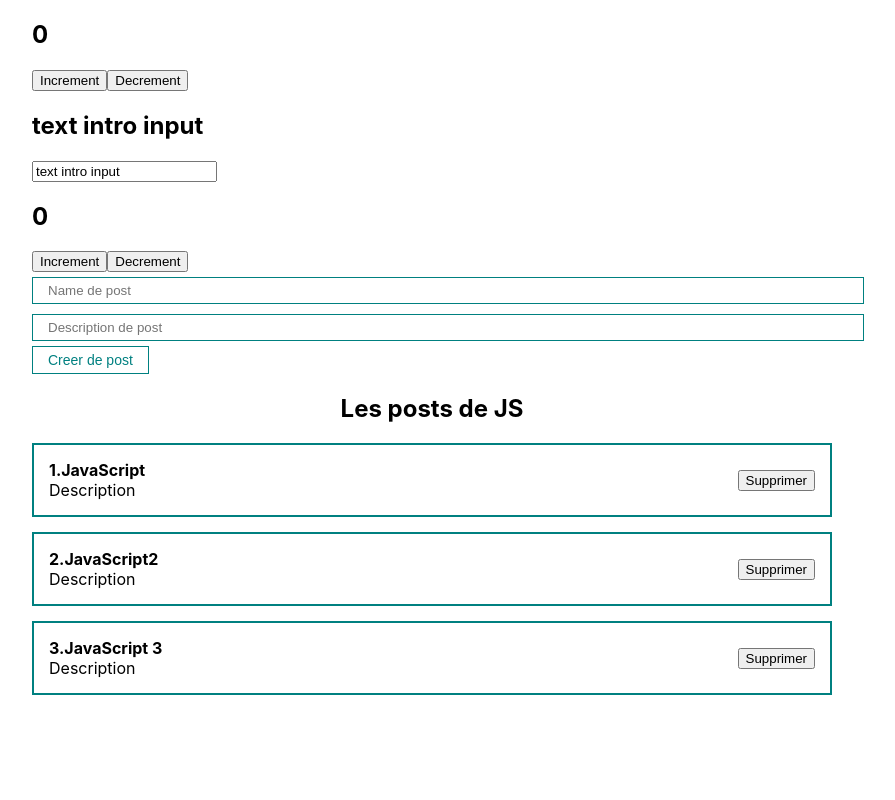
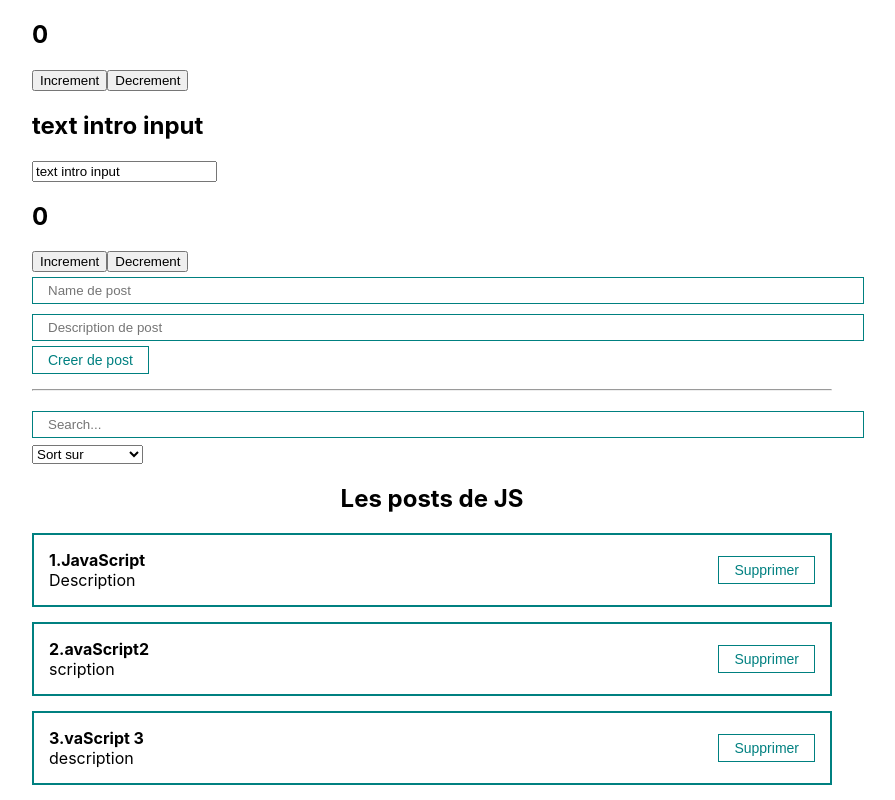
Before and after one commit to TozurElena/react_base_project, a React (Create React App) app: page / in a window 1280 px wide. Shown: the whole page, without its empty margins (208-1103 px from the left). Built offline with nearby package versions, Linux system fonts and the light colour scheme.

Commit message:
add sort et seartch

```diff
--- a/src/App.js
+++ b/src/App.js
@@ -4,6 +4,8 @@ import Counter from './components/Counter';
 import PostForm from './components/PostForm';
 
 import PostList from './components/PostList';
+import MyInput from './components/UI/input/MyInput';
+import MySelect from './components/UI/select/MySelect';
 
 import './styles/App.css'
 
@@ -11,14 +13,33 @@ function App() {
   const [value, setValue] = useState('text intro input');
   const [posts, setPosts] = useState( [
     {id:1, title: 'JavaScript', body: 'Description'},
-    {id:2, title: 'JavaScript2', body: 'Description'},
-    {id:3, title: 'JavaScript 3', body: 'Description'}
+    {id:2, title: 'avaScript2', body: 'scription'},
+    {id:3, title: 'vaScript 3', body: 'description'}
   ])
+  const [selectedSort, setSelectedSort] = useState('')
+  const [searchQuery, setSearchQuery] = useState('')
+
+  function getSortedPosts() {
+    if (selectedSort) {
+      return [...posts].sort((a, b) => a[selectedSort].localeCompare(b[selectedSort]))
+    }
+    return posts;
+  }
+
+  const sortedPosts = getSortedPosts()
 
   const createPost = (newPost) => {
     setPosts([...posts, newPost])
   }
 
+  // get post from component child
+  const removePost = (post) => {
+    setPosts(posts.filter(p => p.id !== post.id))
+  }
+  const sortPosts = (sort) => {
+    setSelectedSort(sort);
+
+  }
 
   return (
     <div className="App">
@@ -27,7 +48,30 @@ function App() {
       <input type="text" value={value} onChange={event => setValue(event.target.value)}/>
       <ClassCounter/>
       <PostForm create={createPost}/>
-      <PostList posts={posts} title="Les posts de JS"/>
+      <hr style={{margin: '15px 0'}}/>
+
+      <div>
+        <MyInput
+          value={searchQuery}
+          onChange={e => setSearchQuery(e.target.value)}
+          placeholder="Search..."
+        />
+        <MySelect
+            value={selectedSort}
+            onChange={sortPosts}
+            defaultValue="Sort sur"
+            options={[
+              {value: 'title', name: 'Sur title'},
+              {value: 'body', name: 'Sur description'},
+
+            ]}
+        />
+      </div>
+      {posts.length !== 0
+        ? <PostList remove={removePost} posts={sortedPosts} title="Les posts de JS"/>
+        : <h2>Posts n'ont pas été trouvés</h2>
+        }
+
 
 
     </div>
--- a/src/components/PostItems.jsx
+++ b/src/components/PostItems.jsx
@@ -1,4 +1,5 @@
 import React from "react";
+import MyButton from "./UI/button/MyButton";
 
 const PostItems = (props) => {
   return(
@@ -10,7 +11,7 @@ const PostItems = (props) => {
           </div>
         </div>
         <div className='post_btns'>
-          <button>Supprimer</button>
+          <MyButton onClick={() => props.remove(props.post)}>Supprimer</MyButton>
         </div>
     </div>
 
--- a/src/components/PostList.jsx
+++ b/src/components/PostList.jsx
@@ -1,12 +1,12 @@
 import React from 'react';
 import PostItems from './PostItems';
 
-const PostList = ({posts, title}) => {
+const PostList = ({posts, title, remove}) => {
   return (
     <div>
       <h2 style={{textAlign: 'center'}}>{title}</h2>
       {posts.map((post, index) =>
-        <PostItems number={index + 1} post={post} key={post.id}/>
+        <PostItems remove={remove} number={index + 1} post={post} key={post.id}/>
       )}
     </div>
   );
--- /dev/null
+++ b/src/components/UI/select/MySelect.jsx
@@ -0,0 +1,20 @@
+import React from 'react';
+
+const MySelect = ({options, defaultValue, value, onChange}) => {
+  return (
+    <select
+      value={value}
+      onChange={event => onChange(event.target.value)}
+    >
+      <option disabled value="">{defaultValue}</option>
+      {options.map(option =>
+        <option key={option.value} value={option.value}>
+          {option.name}
+        </option>
+      )}
+
+    </select>
+  );
+};
+
+export default MySelect;
```
